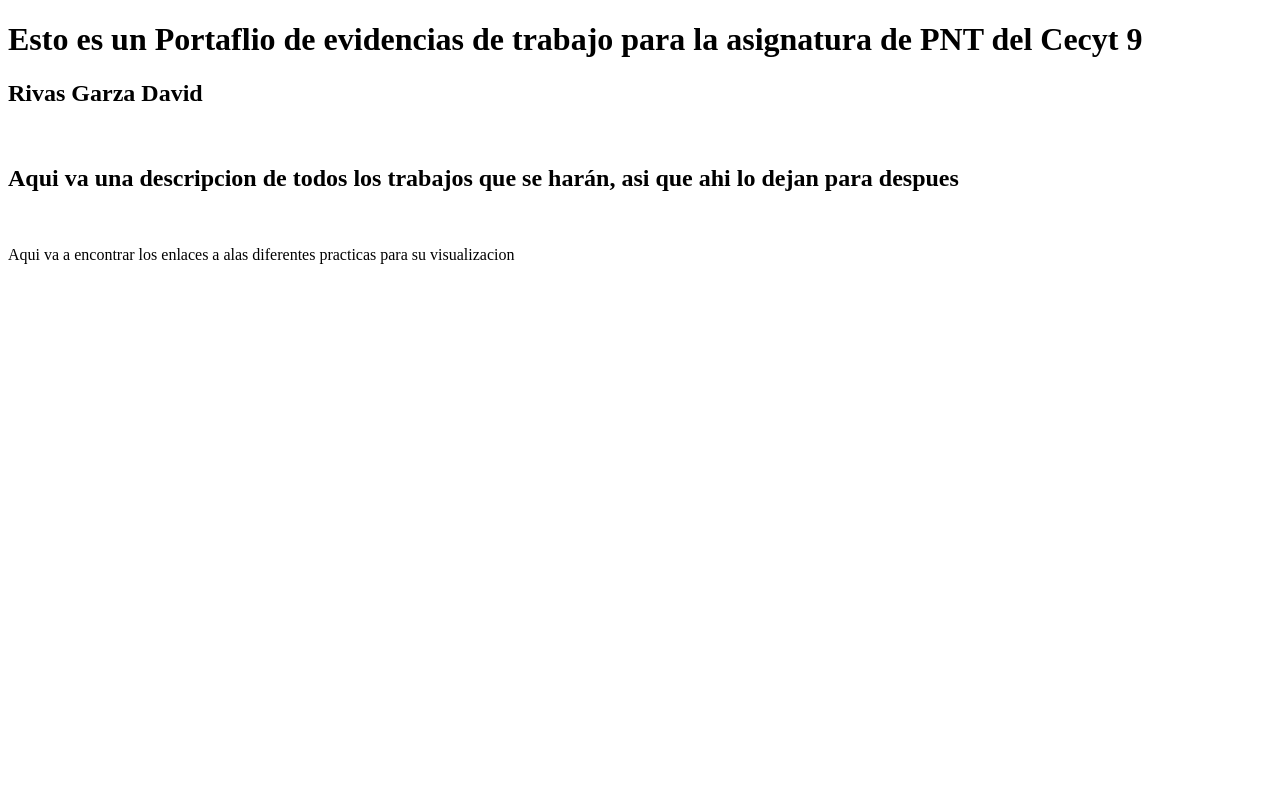
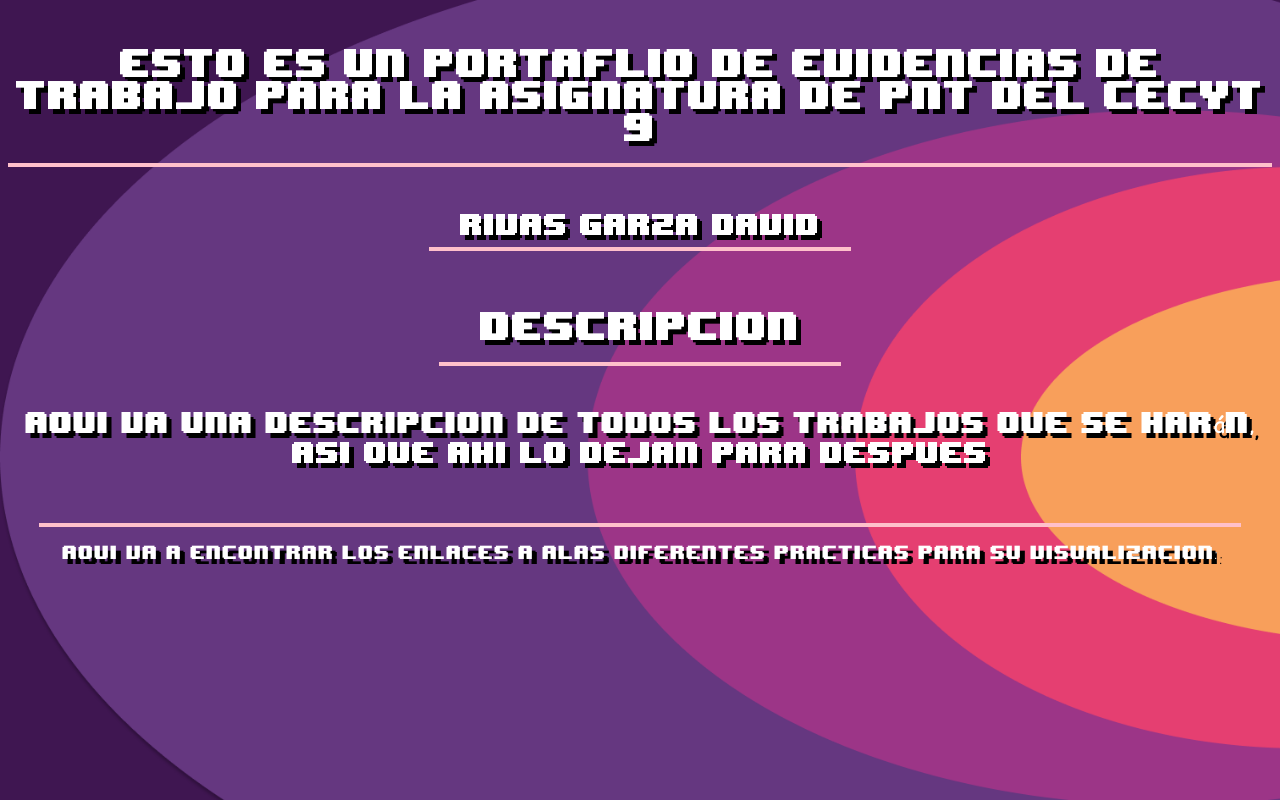
Before and after one commit to deivivid/RivasGarzaDavid, a plain HTML site: page index.html in a window 1280 px wide. Drawn offline with Linux system fonts and the light colour scheme.

Commit message:
Decoracion del sitio

```diff
--- /dev/null
+++ b/css/style.css
@@ -0,0 +1,16 @@
+@font-face {
+    font-family:'8-BIT WONDER' ;
+    src: url('8-BIT WONDER.ttf');
+}
+
+body {background-color: #3F1651;
+    background-image: url('Vector.png');
+    font-family:'8-BIT WONDER', 'Comic Sans MS' ;
+    font-size:medium;
+    color: #ffffff;
+    text-shadow: 5px 5px #000000;
+    text-align: center;
+background-repeat: no-repeat;
+background-size: cover;
+
+}
--- a/index.html
+++ b/index.html
@@ -4,23 +4,35 @@
     <meta charset="UTF-8">
     <meta name="viewport" content="width=device-width, initial-scale=1.0">
     <title>Portafolio de evidencias</title>
-    <link rel="stylesheet" href="./css/style.ccs">
+    <link rel="stylesheet" href="./css/style.css">
 </head>
+
 <body>
+    <br>
+
     <div class="container">
     <h1>
         Esto es un Portaflio de evidencias de trabajo para la asignatura de PNT del Cecyt 9
     </h1>
+    <hr color="pink", size="4">
+<br>
     <h2>
         Rivas Garza David
+        <hr color="pink", width="420" size="4">
     </h2>
+    <br>
+    <h1>descripcion</h1>
+    <hr color="pink", width="400" size="4">
     <br>
     <h2>Aqui va una descripcion de todos los trabajos que se harán, asi que ahi lo dejan para despues</h2>
     </div>
     <br>
         <div class= "content">
+            <br>
+            <hr color="pink", width="1200" size="4">
+
     <p>
-        Aqui va a encontrar los enlaces a alas diferentes practicas para su visualizacion
+        Aqui va a encontrar los enlaces a alas diferentes practicas para su visualizacion:
     </p>
 
         </div>
```
Also changed, not shown: css/8-BIT WONDER.TTF (added), css/Vector.png (added), 1 other file.
